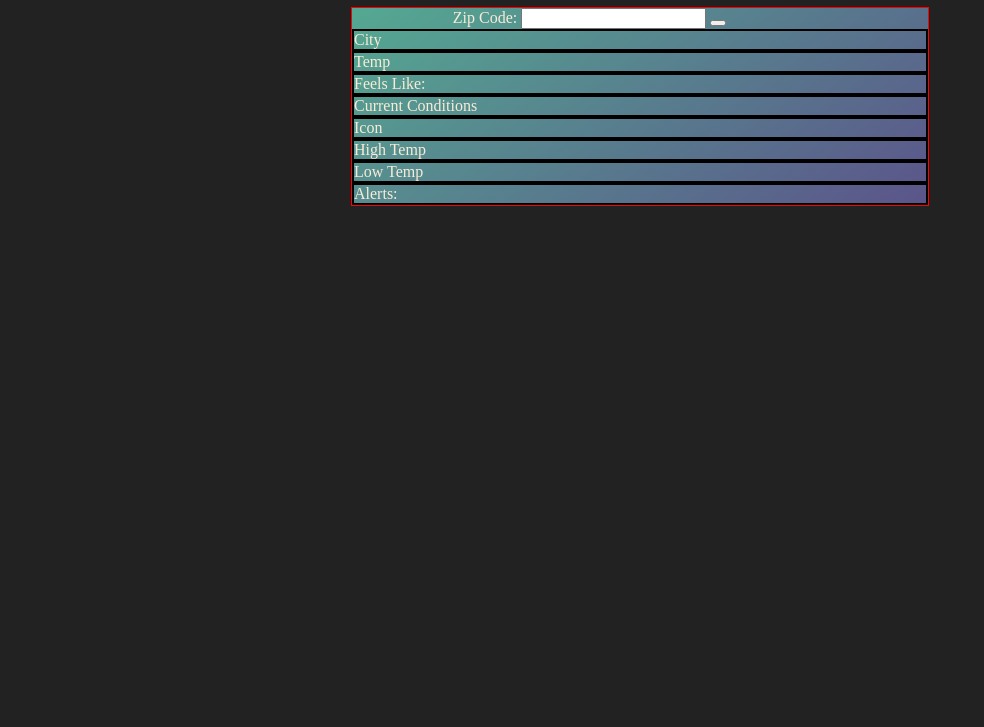
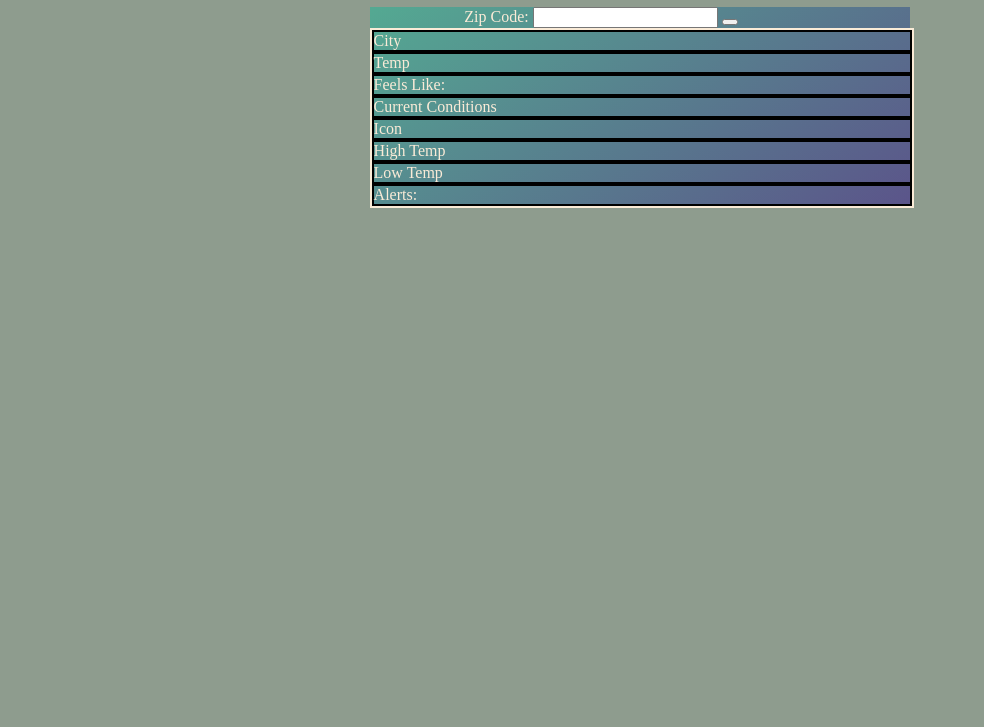
Before and after one commit to colinrodney/weather-app, a website with bundled scripts: page index.html in a window 1280 px wide. Shown: the part 73-800 px from the top of the page, without its empty margins (0-984 px from the left). Built offline with nearby package versions, Linux system fonts and the light colour scheme; some icons are missing.

Commit message:
add additional text styling and Bootstrap classes in HTML

```diff
--- a/index.html
+++ b/index.html
@@ -34,36 +34,36 @@
         <!-- Data Display Section -->
         <main id="infoDisplay">
             <section class="sectionTest">
-                <div>City</div>
+                <div class="text-center">City</div>
                 <div id="cityName"></div>
             </section>
             <section class="sectionTest">
-                <div>Temp</div>
+                <div class="text-center">Temp</div>
                 <div id="temp"></div>
             </section>
             <section class="sectionTest">
-                <div>Feels Like:</div>
+                <div class="text-center">Feels Like:</div>
                 <div id="feelsLike"></div>
             </section>
             <section class="sectionTest">
-                <div>Current Conditions</div>
+                <div class="text-center">Current Conditions</div>
                 <div id="current-conditions"></div>
             </section>
             <section class="sectionTest">
-                <div>Icon</div>
+                <div class="text-center">Icon</div>
                 <div id="icon">
                 </div>
             </section>
             <section class="sectionTest">
-                <div>High Temp</div>
+                <div class="text-center">High Temp</div>
                 <div id="high-temp"></div>
             </section>
             <section class="sectionTest">
-                <div>Low Temp</div>
+                <div class="text-center">Low Temp</div>
                 <div id="low-temp"></div>
             </section>
             <section class="sectionTest">
-                <div>Alerts:</div>
+                <div class="text-center">Alerts:</div>
                 <div id="alerts"></div>
             </section>
         </main>
--- a/styles.css
+++ b/styles.css
@@ -30,8 +30,13 @@ footer, header, hgroup, menu, nav, section class="sectionTest" {
 }
 body {
 	/* line-height: 1; */
-	background: #222;
-	color:antiquewhite;
+	/* background: #222;
+	color:antiquewhite; */
+
+	width: 65%;
+    margin: auto;
+    background: #869586ed;
+    color: antiquewhite;
 }
 ol, ul {
 	list-style: none;
@@ -57,14 +62,28 @@ table {
 
 .sectionTest{
 	border: 2px solid black;
+
+}
+
+#infoDisplay{
+	border: 2px solid;
+    width: 100%;
+    margin: auto;
 }
 
 .card{
-	border: 1px solid red;
+	/* border: 1px solid red;
 	width: 100%;
 	max-width: 576px;
     margin: auto;
 	background: linear-gradient(145deg, #54a992, #5b548a);
 	/* #54a992
-	#00feba */
+	#00feba */ */
+
+	border: 1px solid red;
+    width: 65%;
+    margin: auto;
+    max-width: 576px;
+    margin: auto;
+    background: linear-gradient(145deg, #54a992, #5b548a);
 }
```
